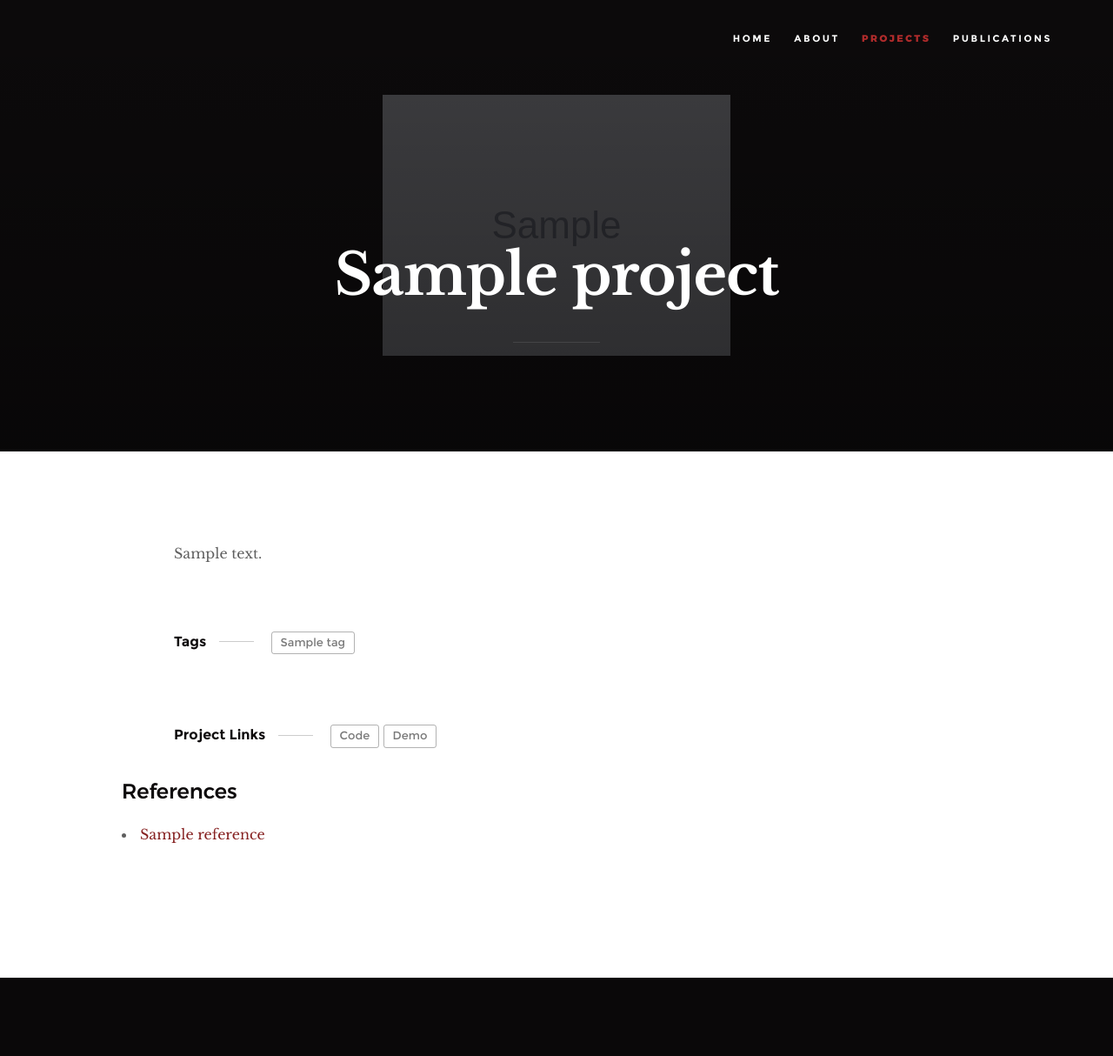
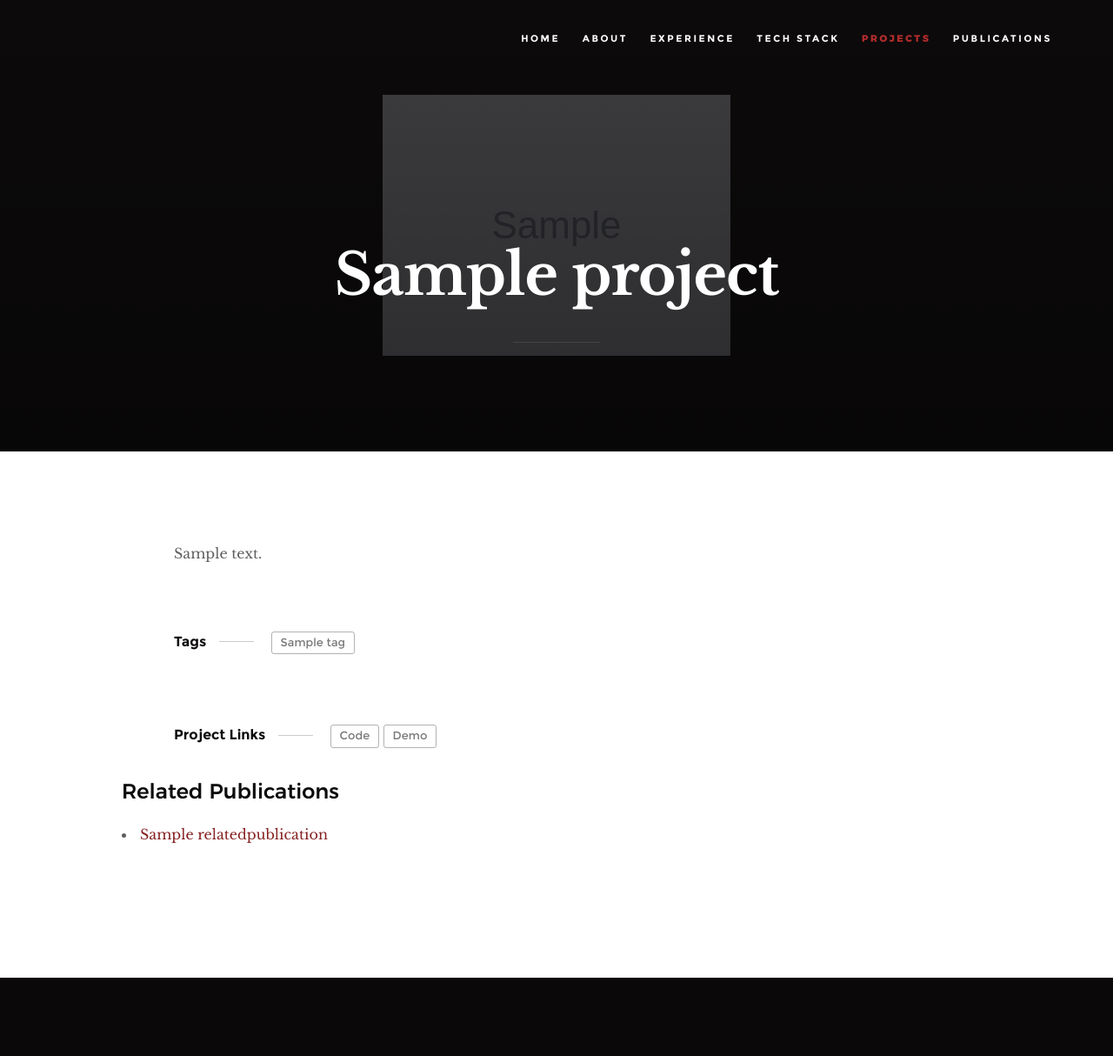
Before and after one commit to singhamninder/mywebsite, a Django app: page /project/1/ in a window 1280 px wide. Shown: the top 1214 px of the page at 87% size. Run offline with Django 3.2, Linux system fonts and the light colour scheme; tables that the repository leaves empty hold one stand-in row (values such as "Sample post"); grey boxes marked "Sample" are stand-in pictures.

Commit message:
reorder and rename model

```diff
--- a/home/models.py
+++ b/home/models.py
@@ -47,8 +47,6 @@ class Project(models.Model):
     image3 = models.ImageField(null=True, blank=True, default="default.jpg")
     code_url = models.URLField(max_length=2000, null=True, blank=True)
     demo_url = models.URLField(max_length=2000, null=True, blank=True)
-    project_link = models.TextField(max_length=500, null=True, blank=True)
-    publication_link = models.TextField(max_length=2000, null=True, blank=True)
     featured = models.BooleanField(default=False)
     tags = models.ManyToManyField("Tag", blank=True)
     created = models.DateTimeField(auto_now_add=True)
@@ -97,15 +95,21 @@ class Contact(models.Model):
         ordering = ["is_read", "-created"]
 
 
-# This model allows you to add references to each project, with a title and URL.
-class Reference(models.Model):
-    project = models.ForeignKey("Project", on_delete=models.CASCADE, related_name="references")
+# This model allows you to add related publications to each project.
+class RelatedPublication(models.Model):
+    project = models.ForeignKey(
+        "Project",
+        on_delete=models.CASCADE,
+        related_name="related_publications",
+    )
     title = models.CharField(max_length=500)
     url = models.URLField(max_length=2000)
     created = models.DateTimeField(auto_now_add=True)
 
     class Meta:
         ordering = ["created"]
+        verbose_name = "Related publication"
+        verbose_name_plural = "Related publications"
 
     def __str__(self):
         title = str(self.title)
--- a/templates/single-project.html
+++ b/templates/single-project.html
@@ -45,6 +45,8 @@
             <ul class="header-nav">
                 <li><a href="{% url 'home' %}" title="home">Home</a></li>
                 <li><a href="{% url 'home' %}#about" title="about">About</a></li>
+                <li><a href="{% url 'home' %}#experience" title="experience">Experience</a></li>
+                <li><a href="{% url 'home' %}#tech-stack" title="tech-stack">Tech Stack</a></li>
                 <li class="current"><a href="{% url 'home' %}#projects" title="projects">Projects</a></li>
                 <li><a href="{% url 'home' %}#publications" title="publications">Publications</a></li>
                 <!--<li><a href="{% url 'home' %}#contact" title="contact">Contact</a></li>-->
@@ -105,36 +107,32 @@
                     <span>Project Links</span>
                     {% if project.code_url %}
                     <span class="blog-content__tag-list"><a href="{{ project.code_url }}" target="_blank">Code</a></span>
-                    {% elif project.project_link %}
-                    <span class="blog-content__tag-list"><a href="{{ project.project_link }}" target="_blank">Code</a></span>
                     {% endif %}
 
                     {% if project.demo_url %}
                     <span class="blog-content__tag-list"><a href="{{ project.demo_url }}" target="_blank">Demo</a></span>
-                    {% elif project.publication_link %}
-                    <span class="blog-content__tag-list"><a href="{{ project.publication_link }}" target="_blank">Demo</a></span>
                     {% endif %}
                 </p>
 
             </div><!-- end blog-content__main -->
 
-            <!-- Add after the project description or wherever you want references to appear -->
+            <!-- Add after the project description or wherever you want related publications to appear -->
 
-        {% if project.references.all %}
-        <div class="project-references">
-            <h3>References</h3>
+        {% if project.related_publications.all %}
+        <div class="project-related-publications">
+            <h3>Related Publications</h3>
             <ul class="references-list">
-                {% for reference in project.references.all %}
+                {% for publication in project.related_publications.all %}
                 <li>
-                    <a href="{{ reference.url }}" target="_blank" rel="noopener noreferrer">
-                        {{ reference.title }}
+                    <a href="{{ publication.url }}" target="_blank" rel="noopener noreferrer">
+                        {{ publication.title }}
                     </a>
                 </li>
                 {% endfor %}
             </ul>
         </div>
         {% endif %}
-        <!-- End of references section -->
+        <!-- End of related publications section -->
 
         </div> <!-- end blog-content -->
 
```
Also changed, not shown: home/admin.py (+19 -21 lines), templates/index.html (+51 -55 lines), home/migrations/0025_remove_project_project_link_and_more.py (added).
